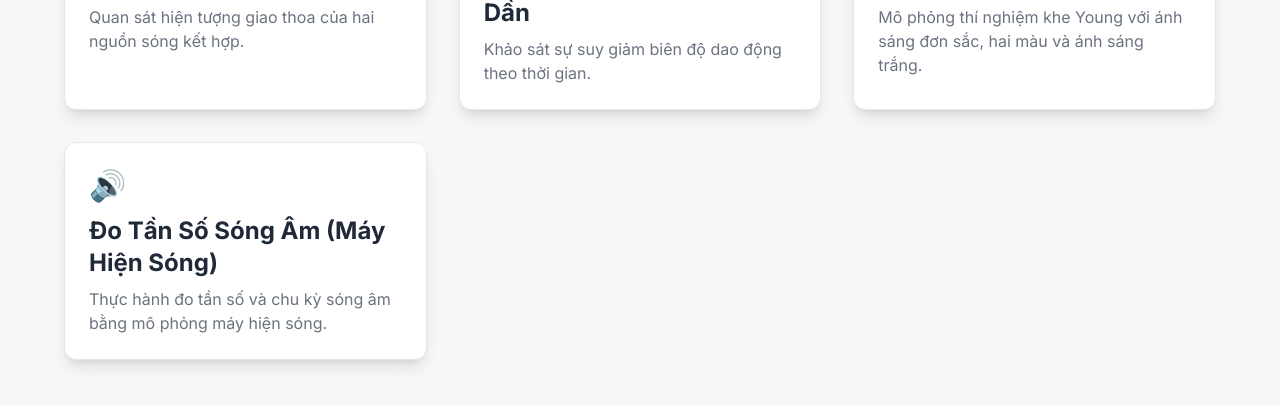
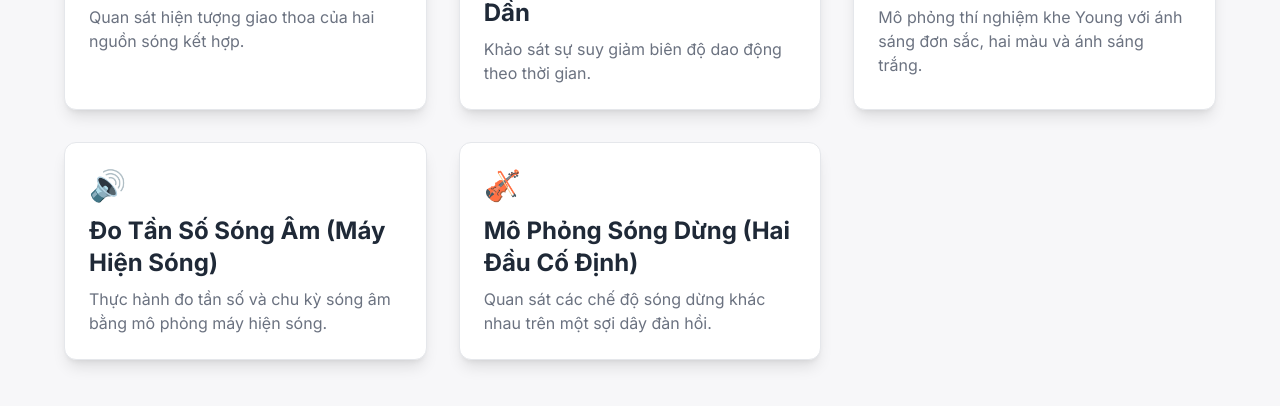
Before and after one commit to vnaleo242-ops/ngp, a plain HTML site: page index.html in a window 1280 px wide. Shown: the part 546-952 px from the top of the page. Drawn offline with nearby package versions, Linux system fonts and the light colour scheme.

Commit message:
Update index.html

```diff
--- a/index.html
+++ b/index.html
@@ -71,6 +71,11 @@
                 <h2 class="text-2xl font-bold text-gray-800 mb-2">Đo Tần Số Sóng Âm (Máy Hiện Sóng)</h2>
                 <p class="text-gray-500">Thực hành đo tần số và chu kỳ sóng âm bằng mô phỏng máy hiện sóng.</p>
             </a>
+            <a href="Mô Phỏng Sóng Dừng (Hai Đầu Cố Định).html" class="card block p-6 bg-white rounded-xl shadow-lg border border-gray-200 hover:border-blue-500">
+                <div class="text-3xl mb-3">🎻</div>
+                <h2 class="text-2xl font-bold text-gray-800 mb-2">Mô Phỏng Sóng Dừng (Hai Đầu Cố Định)</h2>
+                <p class="text-gray-500">Quan sát các chế độ sóng dừng khác nhau trên một sợi dây đàn hồi.</p>
+            </a>
 
         </div>
     </main>
```
